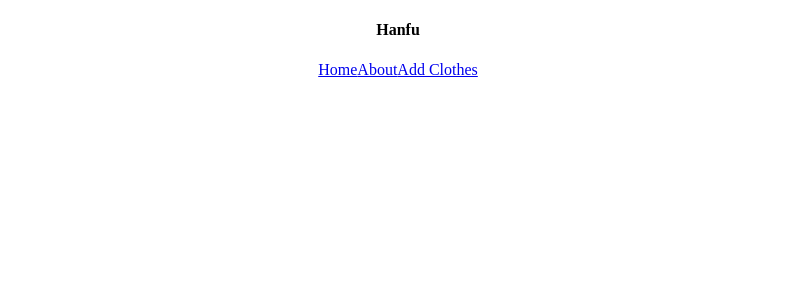
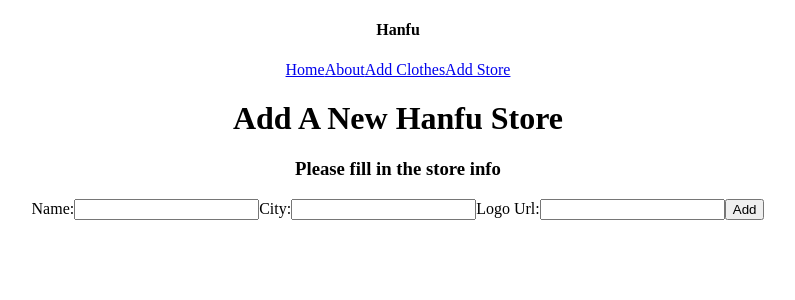
Before and after one commit to ttqiu/Hanfu-Chinese-traditional-clothes-Fullstack, a React (Create React App) app in the folder client/: page /add/store in a window 1280 px wide. Shown: the top 300 px of the page, without its empty margins (242-1037 px from the left). Built offline with nearby package versions, Linux system fonts and the light colour scheme; no server answers.

Commit message:
Created AddStore.js

```diff
--- a/client/src/App.js
+++ b/client/src/App.js
@@ -8,6 +8,7 @@ import Home from './Pages/Home'
 import ClothesDetails from './Pages/ClothesDetails'
 import ViewClothes from './Pages/ViewClothes'
 import AddClothes from './Pages/AddClothes'
+import AddStore from './Pages/AddStore'
 
 const App = () => {
   const [stores, setStore] = useState([])
@@ -98,6 +99,10 @@ const App = () => {
               />
             }
           />
+          <Route
+            path="add/store"
+            element={<AddStore getStores={getStores} stores={stores} />}
+          />
         </Routes>
       </main>
     </div>
--- a/client/src/Pages/AddStore.js
+++ b/client/src/Pages/AddStore.js
@@ -0,0 +1,64 @@
+import { useNavigate } from 'react-router-dom'
+import { useState } from 'react'
+import axios from 'axios'
+
+const AddStore = ({ getStores, stores }) => {
+  const initStore = {
+    name: '',
+    city: '',
+    logo: ''
+  }
+  const [newStore, setNewStore] = useState(initStore)
+  const navigate = useNavigate()
+
+  const handleSubmit = async (e) => {
+    e.preventDefault()
+    try {
+      const res = await axios.post('http://localhost:3001/stores', newStore)
+      setNewStore(initStore)
+      getStores()
+      navigate('/')
+    } catch (err) {
+      console.log(err)
+    }
+  }
+
+  const handleChange = (e) => {
+    setNewStore({ ...newStore, [e.target.id]: e.target.value })
+  }
+
+  return (
+    <div>
+      <h1>Add A New Hanfu Store</h1>
+      <form onSubmit={handleSubmit}>
+        <div>
+          <h3>Please fill in the store info</h3>
+        </div>
+        <label htmlFor="name">Name:</label>
+        <input
+          type="text"
+          id="name"
+          onChange={handleChange}
+          value={newStore.name}
+        />
+        <label htmlFor="city">City:</label>
+        <input
+          type="text"
+          id="city"
+          onChange={handleChange}
+          value={newStore.city}
+        />
+        <label htmlFor="logo">Logo Url:</label>
+        <input
+          type="text"
+          id="logo"
+          onChange={handleChange}
+          value={newStore.logo}
+        />
+        <button type="submit">Add</button>
+      </form>
+    </div>
+  )
+}
+
+export default AddStore
--- a/client/src/Pages/ClothesDetails.js
+++ b/client/src/Pages/ClothesDetails.js
@@ -34,8 +34,6 @@ const ClothesDetails = ({ storeName, getClothes, stores }) => {
   const handleChange = (e) => {
     setClothesDetails({ ...clothesDetails, [e.target.id]: e.target.value })
   }
-
-  console.log(clothesDetails)
 
   const deleted = async () => {
     const res = await axios.delete(
--- a/client/src/components/Nav.jsx
+++ b/client/src/components/Nav.jsx
@@ -9,6 +9,7 @@ const Nav = () => {
         <NavLink to="/">Home</NavLink>
         <NavLink to="/about">About</NavLink>
         <NavLink to='/add'>Add Clothes</NavLink>
+        <NavLink to='/add/store'>Add Store</NavLink>
       </div>
     </nav>
   )
```
Also changed, not shown: 1 other file (tests, documents, lock files or other folders).
